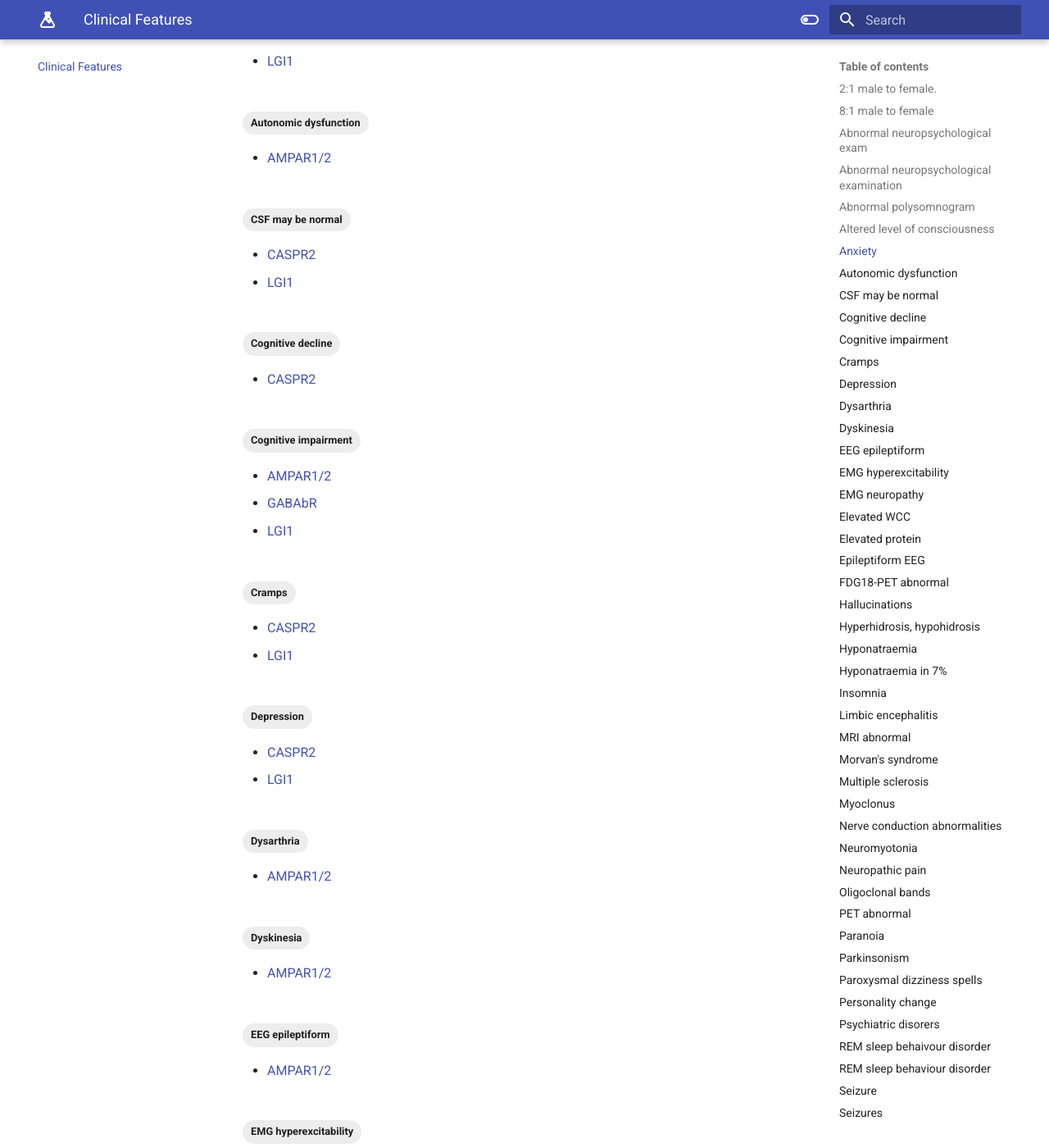
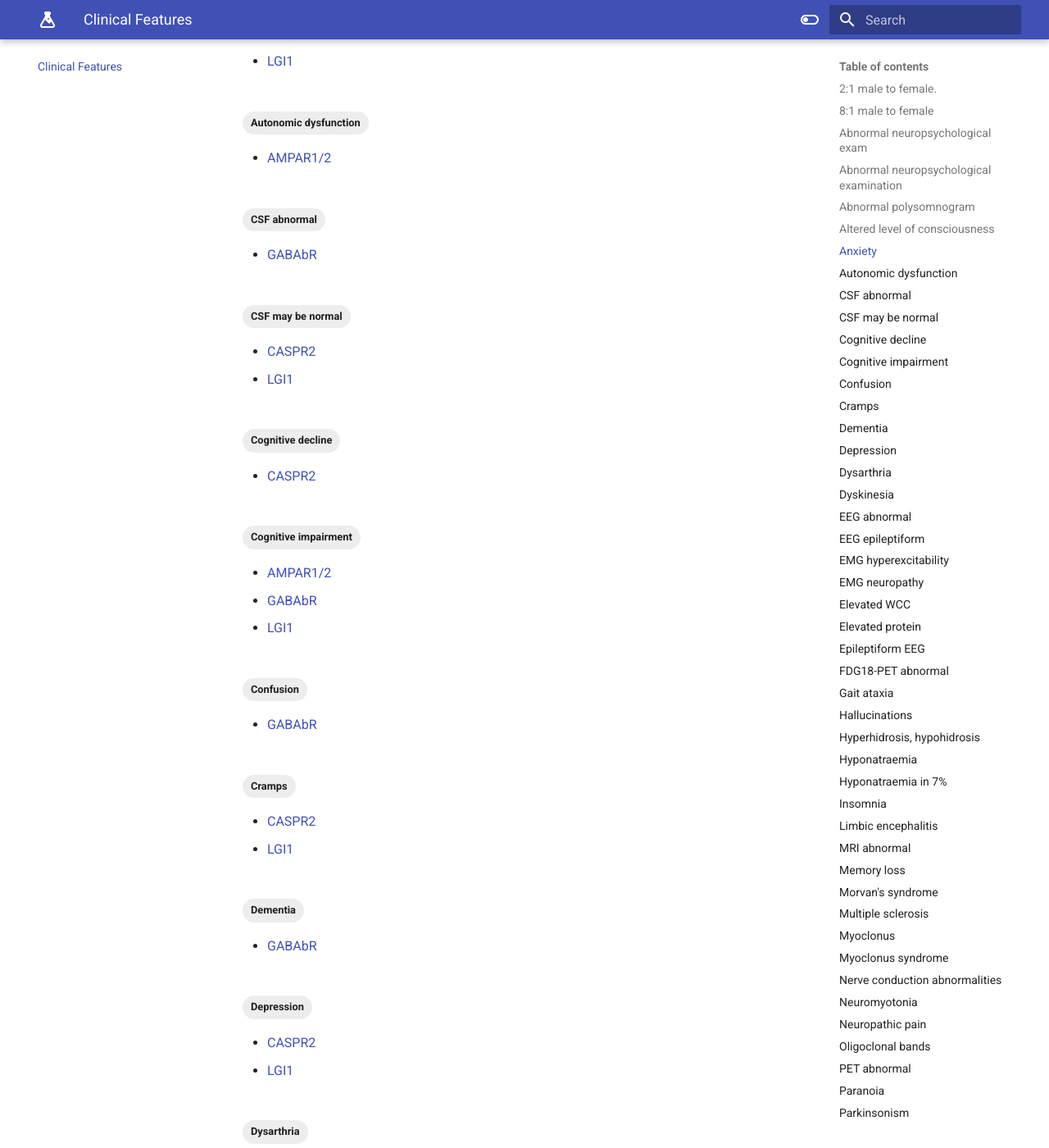
Before and after one commit to monchee/liamsproject, an MkDocs documentation site: the page built from docs/tags.md, in a window 1280 px wide and 1400 px high, scrolled down 1072 px. Shown: the whole window at 82% size. Built offline with MkDocs 1.6.1 and Material for MkDocs 9.7.7, drawn with Linux system fonts in a browser that asks for light colours; plug-ins that fetch from the network failed and are left out; some of the changed text lies outside the part shown.

Commit message:
Update gababr.md

```diff
--- a/docs/antibodies/gababr.md
+++ b/docs/antibodies/gababr.md
@@ -4,7 +4,18 @@ description: Gamma-aminobutyric acid-B receptor
 hide:
   - tags
 tags:
+  - Limbic encephalitis
   - Cognitive impairment
+  - Seizures
+  - Psychiatric disturbance
+  - Memory loss
+  - Confusion
+  - EEG abnormal
+  - MRI abnormal
+  - CSF abnormal
+  - Dementia
+  - Myoclonus syndrome
+  - Gait ataxia
 ---
 
 # GABAbR
```
